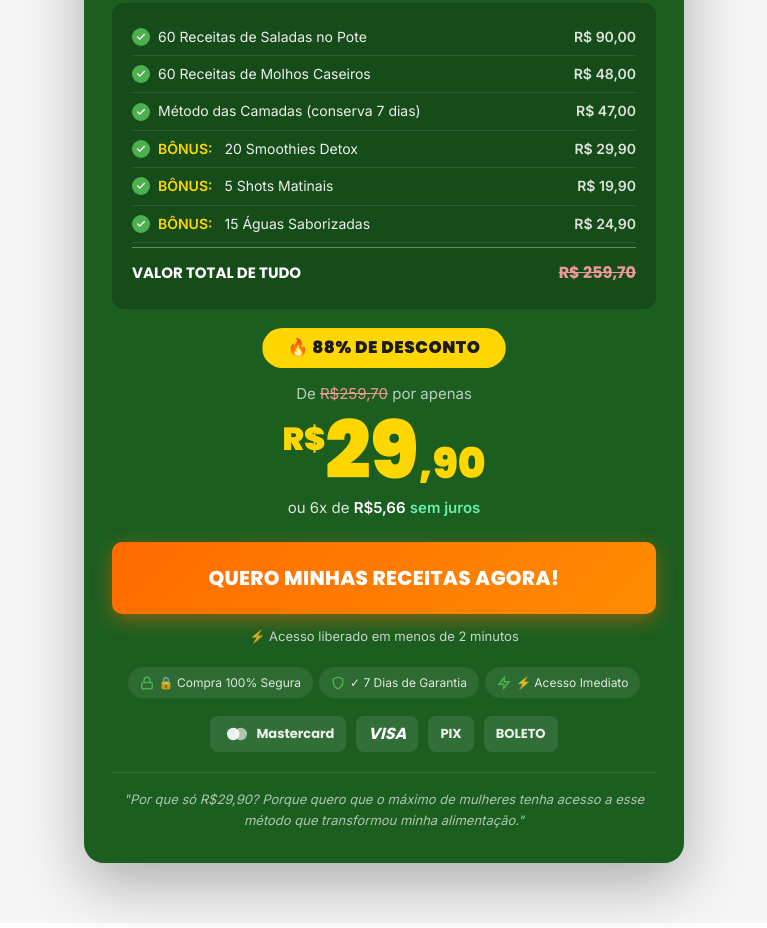
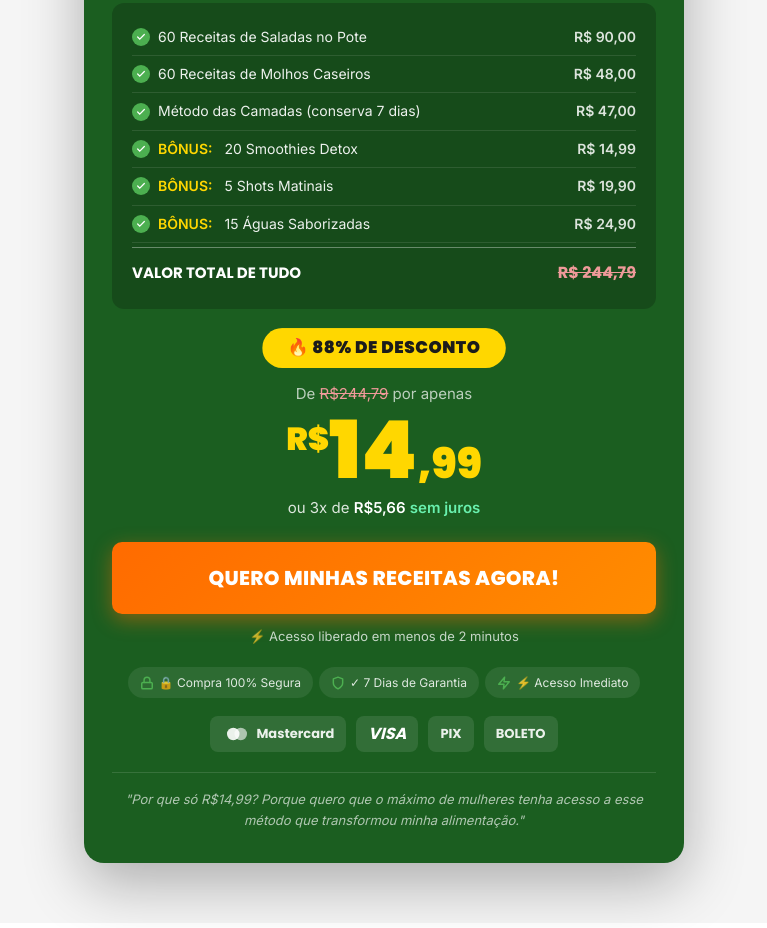
Before and after one commit to ggbrielmesquita-ux/saladasdepote, a plain HTML site: page saladas no pote/index.html in a window 1280 px wide. Shown: the part 6212-7140 px from the top of the page, without its empty margins (256-1023 px from the left). Drawn offline with Linux system fonts and the light colour scheme.

Commit message:
Add files via upload

```diff
--- a/saladas no pote/index.html
+++ b/saladas no pote/index.html
@@ -4,7 +4,7 @@
 <head>
   <meta charset="UTF-8">
   <meta name="viewport" content="width=device-width, initial-scale=1.0">
-  <title>Saladas no Pote + Molhos Irresistíveis — 60 Receitas por R$29,90</title>
+  <title>Saladas no Pote + Molhos Irresistíveis — 60 Receitas por R$14,99</title>
   <meta name="description"
     content="Prepare 7 dias de saladas em 30 minutos. 60 receitas de saladas no pote + molhos caseiros que duram a semana toda na geladeira.">
 
@@ -1611,7 +1611,7 @@
             width="300" height="225">
           <div class="bonus-card-body">
             <p class="bonus-card-title">Smoothies Detox — 20 Receitas</p>
-            <p class="bonus-original">Valor: <span class="strikethrough">R$29,90</span></p>
+            <p class="bonus-original">Valor: <span class="strikethrough">R$14,99</span></p>
           </div>
         </div>
 
@@ -1703,7 +1703,7 @@
                   </svg></span>
                 <strong style="color:#FFD700;">BÔNUS:</strong>&nbsp;20 Smoothies Detox
               </span>
-              <span class="val">R$ 29,90</span>
+              <span class="val">R$ 14,99</span>
             </div>
             <div class="value-row">
               <span class="value-row-left">
@@ -1727,7 +1727,7 @@
             </div>
             <div class="value-row total-row">
               <span class="value-row-left">VALOR TOTAL DE TUDO</span>
-              <span class="val">R$ 259,70</span>
+              <span class="val">R$ 244,79</span>
             </div>
           </div>
 
@@ -1738,9 +1738,9 @@
 
           <!-- 5. BLOCO DE PREÇO -->
           <div class="price-block">
-            <p class="price-from-text">De <s>R$259,70</s> por apenas</p>
-            <div class="price-main-value"><sup>R$</sup>29<span style="font-size:42px;">,90</span></div>
-            <p class="price-installment-text">ou 6x de <strong>R$5,66</strong> <em>sem juros</em></p>
+            <p class="price-from-text">De <s>R$244,79</s> por apenas</p>
+            <div class="price-main-value"><sup>R$</sup>14<span style="font-size:42px;">,99</span></div>
+            <p class="price-installment-text">ou 3x de <strong>R$5,66</strong> <em>sem juros</em></p>
           </div>
 
           <!-- 6. BOTÃO CTA -->
@@ -1799,7 +1799,7 @@
           </div>
 
           <!-- 10. QUEBRA DE OBJEÇÃO -->
-          <p class="offer-objection">"Por que só R$29,90? Porque quero que o máximo de mulheres tenha acesso a esse
+          <p class="offer-objection">"Por que só R$14,99? Porque quero que o máximo de mulheres tenha acesso a esse
             método que transformou minha alimentação."</p>
 
         </div><!-- /offer-card-body -->
@@ -1964,7 +1964,7 @@
       </div>
 
       <a href="https://pay.cakto.com.br/yqj9k4a_829932" class="btn-cta" onclick="fbq('track','InitiateCheckout')">
-        QUERO COMEÇAR AGORA POR R$29,90
+        QUERO COMEÇAR AGORA POR R$14,99
       </a>
       <p class="btn-sub" style="color:rgba(255,255,255,0.7); margin-top:12px;">🔒 Pagamento Seguro &nbsp;|&nbsp; Acesso
         Imediato &nbsp;|&nbsp; Garantia de 7 Dias</p>
```
